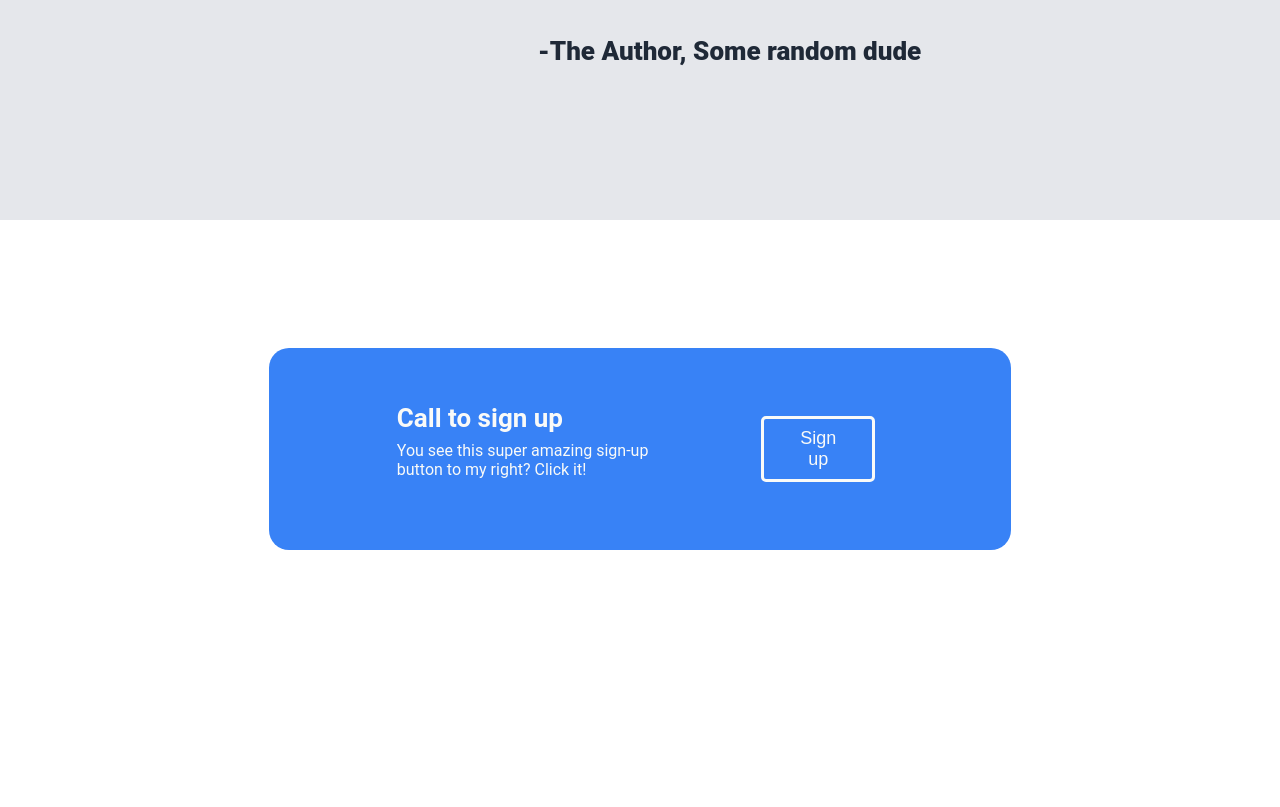
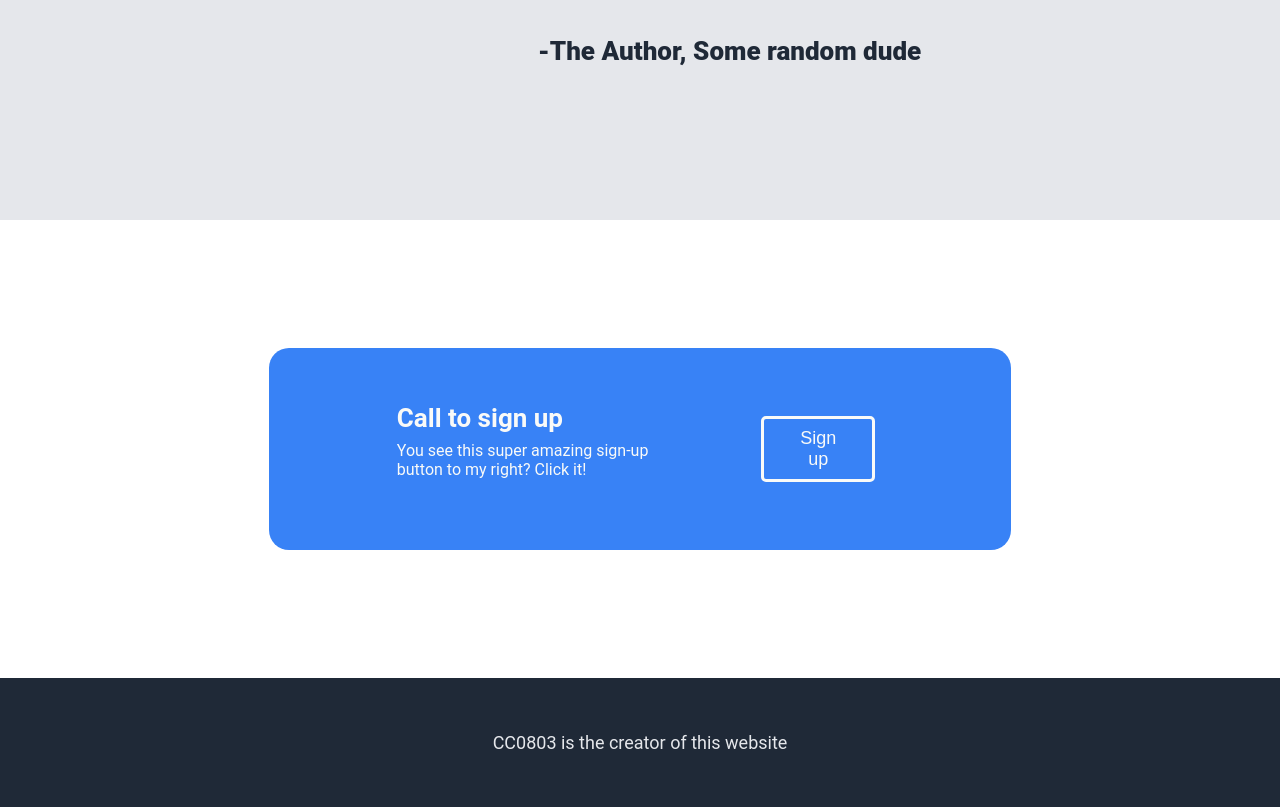
Before and after one commit to cc0803/landingpage, a plain HTML site: page index.html in a window 1280 px wide. Shown: the part 1543-2350 px from the top of the page. Before the commit the page ends 2221 px from the top, so only its background shows below. Drawn offline with Linux system fonts and the light colour scheme.

Commit message:
Create and style footer

```diff
--- a/index.html
+++ b/index.html
@@ -75,5 +75,8 @@
             </div>
         </div>
     </div>
+    <div class="footer">
+        <p>CC0803 is the creator of this website</p>
+    </div>
 </body>
 </html>
--- a/styles.css
+++ b/styles.css
@@ -205,3 +205,17 @@ h4 {
 .text p {
     margin-top: 8px;
 }
+
+.footer {
+    display: flex;
+    justify-content: center;
+    align-items: center;
+    background-color: #1f2937;
+    margin: 0;
+}
+
+.footer p {
+    color: #e5e7eb;
+    font-size: 18px;
+    margin: 3em;
+}
```
